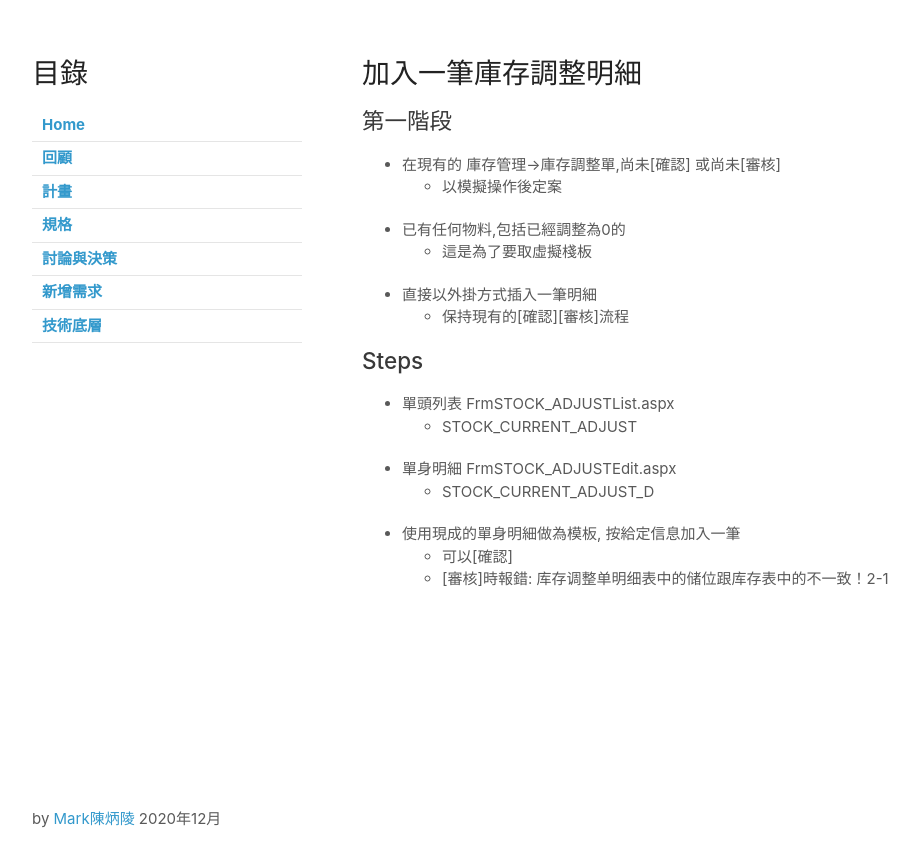
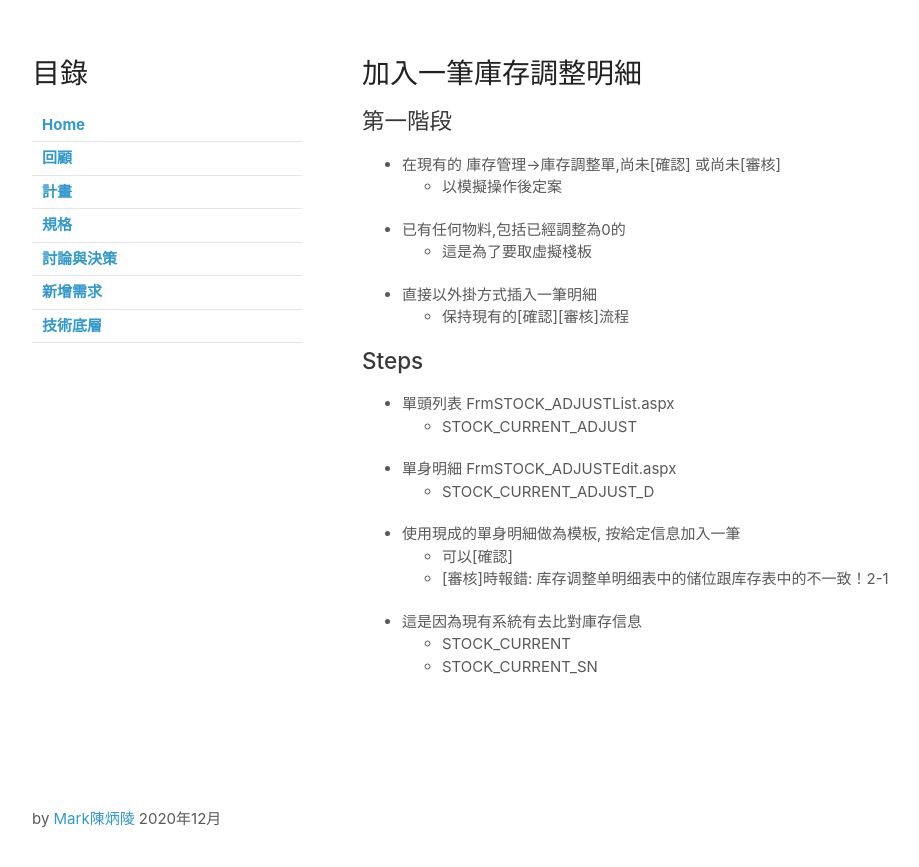
Before and after one commit to dreamaitek/p003, a Jekyll site: the page built from extra2b.md, in a window 1280 px wide. Shown: the top 867 px of the page, without its empty margins (68-987 px from the left). Built offline with Jekyll 4.4.1, drawn with Linux system fonts in a browser that asks for light colours; our own code applies the rules of GitHub Pages for plain Markdown files.

Commit message:
Update extra2b.md

```diff
--- a/extra2b.md
+++ b/extra2b.md
@@ -16,3 +16,7 @@
   - 使用現成的單身明細做為模板, 按給定信息加入一筆
     - 可以[確認]
     - [審核]時報錯: 库存调整单明细表中的储位跟库存表中的不一致！2-1
+
+  - 這是因為現有系統有去比對庫存信息
+    - STOCK_CURRENT
+    - STOCK_CURRENT_SN
```
